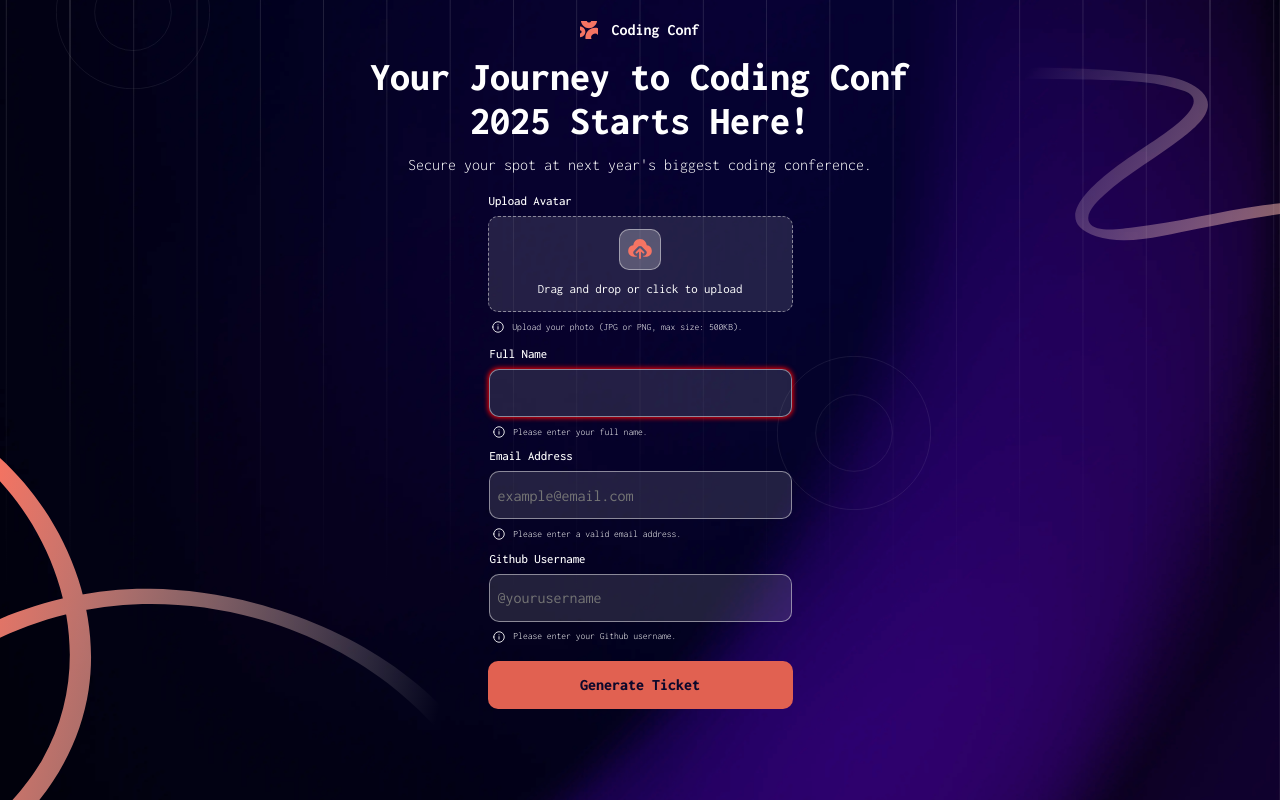
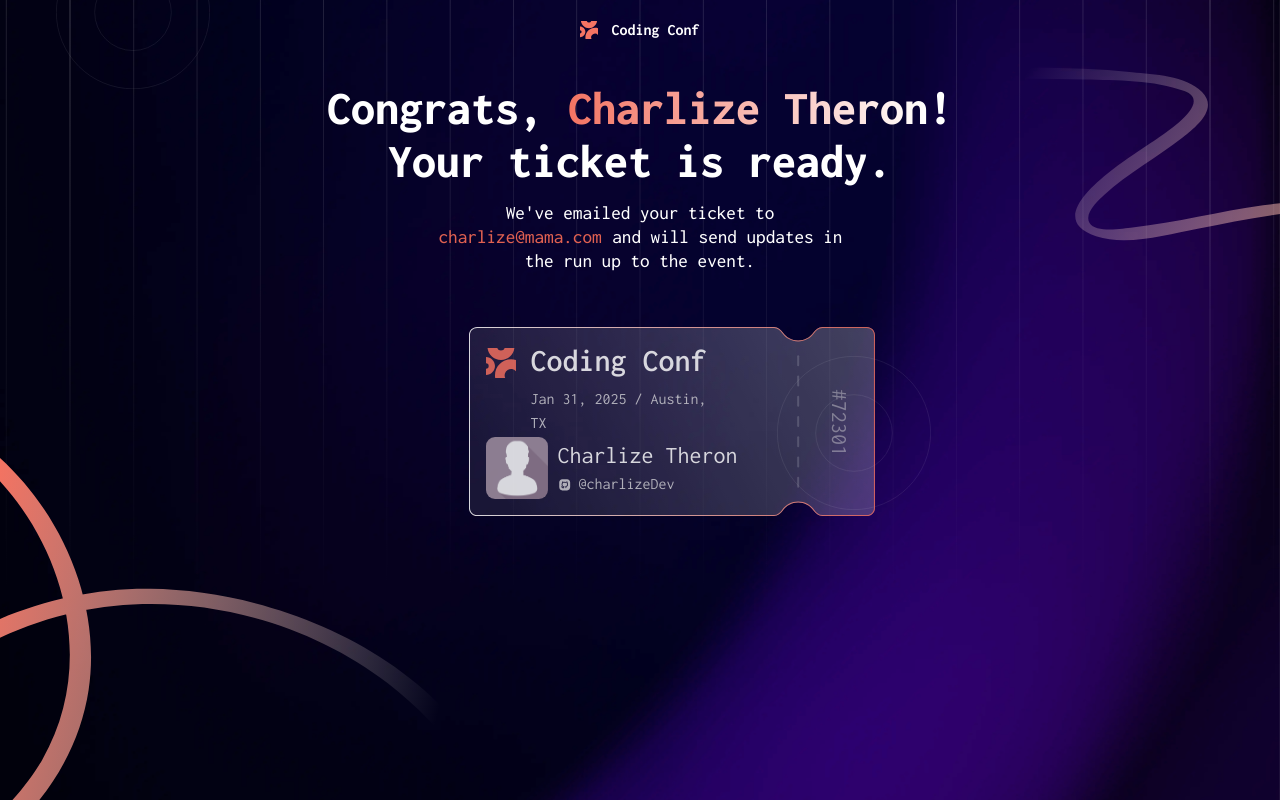
Before and after one commit to awakeinthedreamstate/conference-ticket-generator, a React (Vite) app in the folder ticketgeneratorapp/: page / in a window 1280 px wide. Both pictures are taken after a click on the button "Generate Ticket". Built offline with nearby package versions, Linux system fonts and the light colour scheme.

Commit message:
Added transition animations to elements (unfinished)
Still need to fix the timing and transition of the form Header text change.

```diff
--- a/ticketgeneratorapp/src/App.jsx
+++ b/ticketgeneratorapp/src/App.jsx
@@ -1,4 +1,4 @@
-import { useContext } from "react";
+import { useContext, useState, useEffect } from "react";
 import "./app.css";
 import { TicketContext } from "./context/TicketContext";
 import AppTitle from "./components/AppTitle";
@@ -8,14 +8,21 @@ import TicketForm from "./components/TicketForm";
 import TicketCard from "./components/TicketCard";
 
 function App() {
-  const { attendeeBio } = useContext(TicketContext);
+  const { animationTimer, attendeeBio } = useContext(TicketContext);
+  const [ticketView, setTicketView] = useState(false);
+
+  useEffect(() => {
+    if (attendeeBio.isTicketGenerated) {
+      animationTimer(setTicketView, 1400);
+    }
+  }, [attendeeBio.isTicketGenerated]);
 
   return (
     <div className="App">
       <AppTitle />
       <MainContainer>
         <FormHeader />
-        {attendeeBio.isTicketGenerated ? <TicketCard /> : <TicketForm />}
+        {ticketView ? <TicketCard /> : <TicketForm />}
       </MainContainer>
     </div>
   );
--- a/ticketgeneratorapp/src/components/AttendeeBioField.jsx
+++ b/ticketgeneratorapp/src/components/AttendeeBioField.jsx
@@ -39,6 +39,7 @@ export default function AttendeeBioField({ register, errors }) {
           {...register("fullName", { required: ALERT_MESSAGE.name })}
           type="text"
           className={errors.fullName && styles.invalidInput}
+          value="Charlize Theron"
         />
         {errors.fullName && (
           <p className={styles.alert}>
@@ -63,6 +64,7 @@ export default function AttendeeBioField({ register, errors }) {
               return true;
             },
           })}
+          value="charlize@mama.com"
           placeholder="example@email.com"
           className={errors.email && styles.invalidInput}
         />
@@ -83,6 +85,7 @@ export default function AttendeeBioField({ register, errors }) {
           type="text"
           placeholder="@yourusername"
           className={errors.github && styles.invalidInput}
+          value="@charlizeDev"
         />
         {errors.github && (
           <p className={styles.alert}>
--- a/ticketgeneratorapp/src/components/FormHeader.jsx
+++ b/ticketgeneratorapp/src/components/FormHeader.jsx
@@ -1,9 +1,10 @@
 import styles from "./formheader.module.css";
-import { useContext } from "react";
+import { useContext, useEffect, useState } from "react";
 import { TicketContext } from "../context/TicketContext";
 
 export default function FormHeader() {
-  const { attendeeBio } = useContext(TicketContext);
+  const { attendeeBio, animationTimer } = useContext(TicketContext);
+  const [ticketView, setTicketView] = useState(false);
   const mainTextTemplates = {
     welcomeText: `Your Journey to Coding Conf\n2025 Starts Here!`,
     ticketedText: `Congrats, <span>${attendeeBio.name}</span>!\nYour ticket is ready.`,
@@ -13,12 +14,17 @@ export default function FormHeader() {
     ticketedText: `We've emailed your ticket to\n<span>${attendeeBio.email}</span> and will send updates in\nthe run up to the event.`,
   };
 
+  useEffect(() => {
+    if (attendeeBio.isTicketGenerated) {
+      animationTimer(setTicketView, 1300);
+    }
+  }, [attendeeBio.isTicketGenerated]);
+
   return (
     <div
+      // Add a ternary operator to conditionally apply the styles based on the ticketView state
       className={
-        attendeeBio.isTicketGenerated
-          ? styles.formHeaderTicket
-          : styles.formHeaderNoTicket
+        ticketView ? styles.formHeaderTicket : styles.formHeaderNoTicket
       }
     >
       {attendeeBio.isTicketGenerated ? (
--- a/ticketgeneratorapp/src/components/TicketCard.jsx
+++ b/ticketgeneratorapp/src/components/TicketCard.jsx
@@ -1,12 +1,25 @@
 import styles from "./ticketcard.module.css";
 import { TicketContext } from "../context/TicketContext";
-import { useContext } from "react";
+import { useContext, useState, useEffect } from "react";
 
 export default function TicketCard() {
-  const { attendeeBio } = useContext(TicketContext);
+  const { attendeeBio, animationTimer } = useContext(TicketContext);
+  const [transitioning, setTransitioning] = useState(false);
   const randomFiveDigitNumber = Math.floor(10000 + Math.random() * 90000);
+
+  useEffect(() => {
+    if (attendeeBio.isTicketGenerated) {
+      animationTimer(setTransitioning, 1300);
+    }
+    console.log("ticket form");
+  }, [attendeeBio.isTicketGenerated]);
+
   return (
-    <div className={styles.card}>
+    <div
+      className={
+        transitioning ? `${styles.card} ${styles.transitioning}` : styles.card
+      }
+    >
       <img
         className={styles.cardBackground}
         src="./assets/images/pattern-ticket.svg"
--- a/ticketgeneratorapp/src/components/TicketForm.jsx
+++ b/ticketgeneratorapp/src/components/TicketForm.jsx
@@ -6,11 +6,16 @@ import styles from "./ticketform.module.css";
 import { TicketContext } from "../context/TicketContext";
 
 export default function TicketForm() {
-  const { attendeeBio, setAttendeeBio } = useContext(TicketContext);
-  const [submitTransition, setSubmitTransition] = useState({
-    transitioning: false,
-    loading: false,
-  });
+  const { attendeeBio, setAttendeeBio, animationTimer } =
+    useContext(TicketContext);
+  const [isLoading, setIsLoading] = useState(false);
+  const [transitioning, setTransitioning] = useState(false);
+
+  useEffect(() => {
+    if (attendeeBio.isTicketGenerated) {
+      animationTimer(setTransitioning, 1000);
+    }
+  }, [attendeeBio]);
 
   const {
     register,
@@ -24,8 +29,7 @@ export default function TicketForm() {
 
   function onSubmit(data) {
     const { fullName, email, github } = data;
-    setSubmitTransition({ transitioning: true, loading: true });
-    setTimeout(() => {
+    setIsLoading(true);
     setAttendeeBio({
       ...attendeeBio,
       name: fullName,
@@ -33,18 +37,23 @@ export default function TicketForm() {
       github: github,
       isTicketGenerated: true,
     });
-      setSubmitTransition({ ...submitTransition, transitioning: false });
-    }, 1000);
   }
+
   return (
-    <div id={styles.ticketForm}>
+    <div
+      className={
+        transitioning
+          ? `${styles.ticketForm} ${styles.transitioning}`
+          : styles.ticketForm
+      }
+    >
       <form id={styles.form} onSubmit={handleSubmit(onSubmit)}>
         <UploadAvatar />
         <AttendeeBioField register={register} errors={errors} />
         <div id={styles.submitButton}>
           <button type="submit">
-            {submitTransition.loading ? (
-              <div class={styles.loader}></div>
+            {isLoading ? (
+              <div className={styles.loader}></div>
             ) : (
               "Generate Ticket"
             )}
--- a/ticketgeneratorapp/src/components/formheader.module.css
+++ b/ticketgeneratorapp/src/components/formheader.module.css
@@ -38,7 +38,7 @@
   white-space: pre-line;
   font-weight: 800;
   width: 100%;
-  animation: headerTween 0.3s linear 0.1s 1 forwards;
+  animation: headerTween 0.3s linear 1 forwards;
 }
 .formHeaderTicket h1 span {
   background: linear-gradient(to right, hsl(7, 86%, 67%), hsl(0, 0%, 100%));
--- a/ticketgeneratorapp/src/components/ticketcard.module.css
+++ b/ticketgeneratorapp/src/components/ticketcard.module.css
@@ -8,8 +8,24 @@
   align-items: center;
   margin-top: 4.5rem;
   position: relative;
+  opacity: 0;
 }
-.card .cardContent {
+
+.transitioning {
+  animation: cardTransitioning 0.3s ease-out forwards;
+}
+
+@keyframes cardTransitioning {
+  0% {
+    transform: translateX(50%);
+    opacity: 0;
+  }
+  100% {
+    transform: translateX(0);
+    opacity: 1;
+  }
+}
+.cardContent {
   display: flex;
   flex-direction: column;
   justify-content: space-between;
@@ -21,7 +37,7 @@
   height: 100%;
   padding: 0.5rem 0 0.9rem 0.9rem;
 }
-.card .cardContent .titleDateVenue {
+.cardContent .titleDateVenue {
   width: 60%;
   height: 20%;
   display: grid;
@@ -31,58 +47,59 @@
        column-gap: 0.8rem;
   align-items: center;
 }
-.card .cardContent .titleDateVenue img {
+.cardContent .titleDateVenue img {
   width: 2rem;
   margin-top: 15%;
 }
-.card .cardContent .titleDateVenue span:nth-of-type(1) {
+.cardContent .titleDateVenue span:nth-of-type(1) {
   font-weight: 600;
   font-size: 2rem;
 }
-.card .cardContent .titleDateVenue span:nth-of-type(2) {
+.cardContent .titleDateVenue span:nth-of-type(2) {
   grid-column: 2/2;
   font-weight: 400;
   color: hsl(252, 6%, 83%);
   width: auto;
   margin-right: -0.2rem;
 }
-.card .cardContent .attendeeDetails {
+.cardContent .attendeeDetails {
   display: grid;
   grid-template-columns: auto 1fr 7fr;
   grid-template-rows: auto auto;
   grid-template-areas: "avatar name name" "avatar icon github";
 }
-.card .cardContent .attendeeDetails * {
+.cardContent .attendeeDetails * {
   position: relative;
 }
-.card .cardContent .attendeeDetails img:nth-of-type(1) {
+.cardContent .attendeeDetails img:nth-of-type(1) {
   grid-area: avatar;
   width: 4rem;
+  height: 4rem;
   justify-self: start;
   align-self: center;
   margin-right: 0.5rem;
   border-radius: 10px;
 }
-.card .cardContent .attendeeDetails img:nth-of-type(2) {
+.cardContent .attendeeDetails img:nth-of-type(2) {
   grid-area: icon;
   width: 70%;
   justify-self: start;
   align-self: center;
   bottom: 0.2rem;
 }
-.card .cardContent .attendeeDetails span:nth-of-type(1) {
+.cardContent .attendeeDetails span:nth-of-type(1) {
   grid-area: name;
   font-weight: 400;
   font-size: 1.5rem;
 }
-.card .cardContent .attendeeDetails span:nth-of-type(2) {
+.cardContent .attendeeDetails span:nth-of-type(2) {
   grid-area: github;
   font-weight: 400;
   color: hsl(252, 6%, 83%);
   bottom: 0.2rem;
   left: -0.2rem;
 }
-.card .cardContent .ticketNumber {
+.cardContent .ticketNumber {
   position: absolute;
   transform: rotate(90deg);
   right: 0%;
--- a/ticketgeneratorapp/src/components/ticketform.module.css
+++ b/ticketgeneratorapp/src/components/ticketform.module.css
@@ -1,7 +1,7 @@
-#ticketForm {
+.ticketForm {
   width: 50%;
 }
-#ticketForm button {
+.ticketForm button {
   width: 100%;
   height: 3rem;
   background-color: hsl(7, 71%, 60%);
@@ -15,11 +15,25 @@
   justify-content: center;
   align-items: center;
 }
-#ticketForm button:focus {
+.ticketForm button:focus {
   outline: none;
   box-shadow: 0 0 5px 1px white;
 }
 
+.transitioning {
+  animation: cardTransition 0.3s ease-out forwards;
+}
+
+@keyframes cardTransition {
+  0% {
+    transform: translateX(0);
+    opacity: 1;
+  }
+  100% {
+    transform: translateX(-50%);
+    opacity: 0;
+  }
+}
 #form {
   display: flex;
   flex-direction: column;
--- a/ticketgeneratorapp/src/components/uploadavatar.module.css
+++ b/ticketgeneratorapp/src/components/uploadavatar.module.css
@@ -103,7 +103,6 @@
   display: grid;
   grid-template-columns: repeat(2, 1fr);
   grid-template-rows: 3rem 1.3rem;
-  row-gap: 1rem;
   -moz-column-gap: 0.5rem;
        column-gap: 0.5rem;
   grid-template-areas: "img img" "button1 button2";
@@ -124,7 +123,6 @@
   background-color: hsl(from hsl(252, 6%, 83%) h s l/60%);
   border: none;
   border-radius: 2px;
-  padding-bottom: 1.1rem;
   color: white;
   cursor: pointer;
 }
--- a/ticketgeneratorapp/src/context/TicketContext.jsx
+++ b/ticketgeneratorapp/src/context/TicketContext.jsx
@@ -3,9 +3,17 @@ const TicketContext = createContext();
 
 function TicketContextProvider({ children }) {
   const [attendeeBio, setAttendeeBio] = useState({ isTicketGenerated: false });
+  const animationTimer = (setState, timer) => {
+    setTimeout(() => {
+      setState(true);
+    }, timer);
+    // console.log("timed");
+  };
 
   return (
-    <TicketContext.Provider value={{ attendeeBio, setAttendeeBio }}>
+    <TicketContext.Provider
+      value={{ attendeeBio, setAttendeeBio, animationTimer }}
+    >
       {children}
     </TicketContext.Provider>
   );
```
Lines whose indentation alone changed are shown as unchanged.
